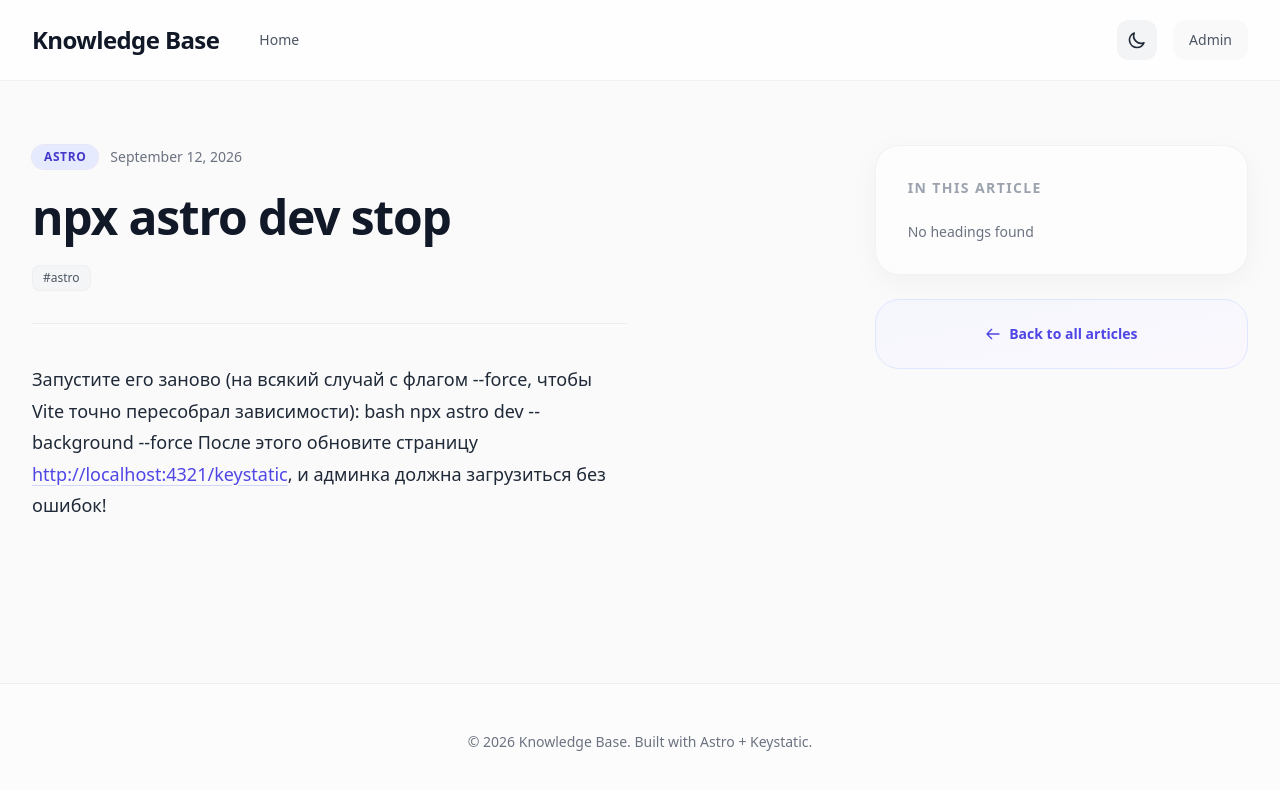
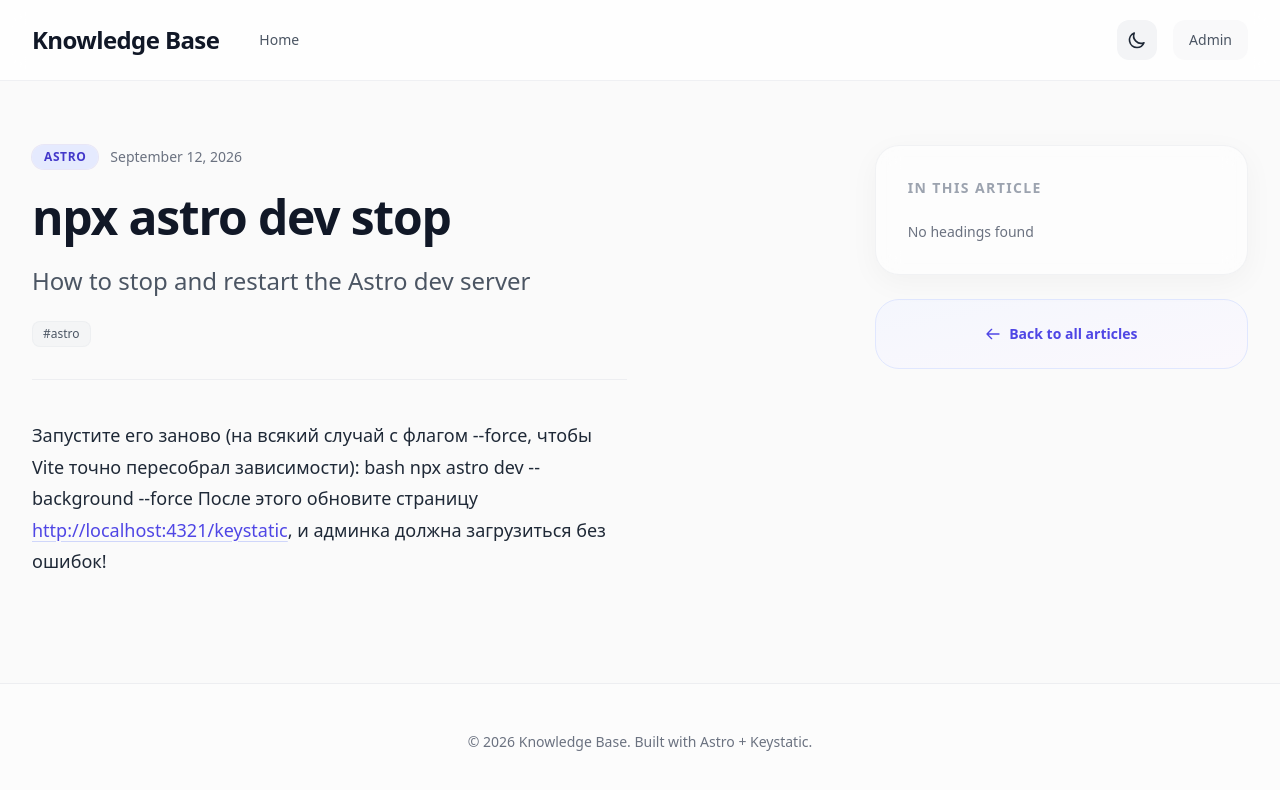
Before and after one commit to olekszij/knowledge-base, an Astro site: page /articles/npx-astro-dev-stop in a window 1280 px wide. Built offline with nearby package versions, Linux system fonts and the light colour scheme; Astro itself is replaced by a stand-in of ours; some packages are replaced by stand-ins of ours.

Commit message:
docs: update npx-astro-dev-stop article

```diff
--- a/src/content/articles/npx-astro-dev-stop.md
+++ b/src/content/articles/npx-astro-dev-stop.md
@@ -1,5 +1,6 @@
 ---
 title: npx astro dev stop
+description: "How to stop and restart the Astro dev server"
 date: 2026-09-12
 category: Astro
 tags:
```
